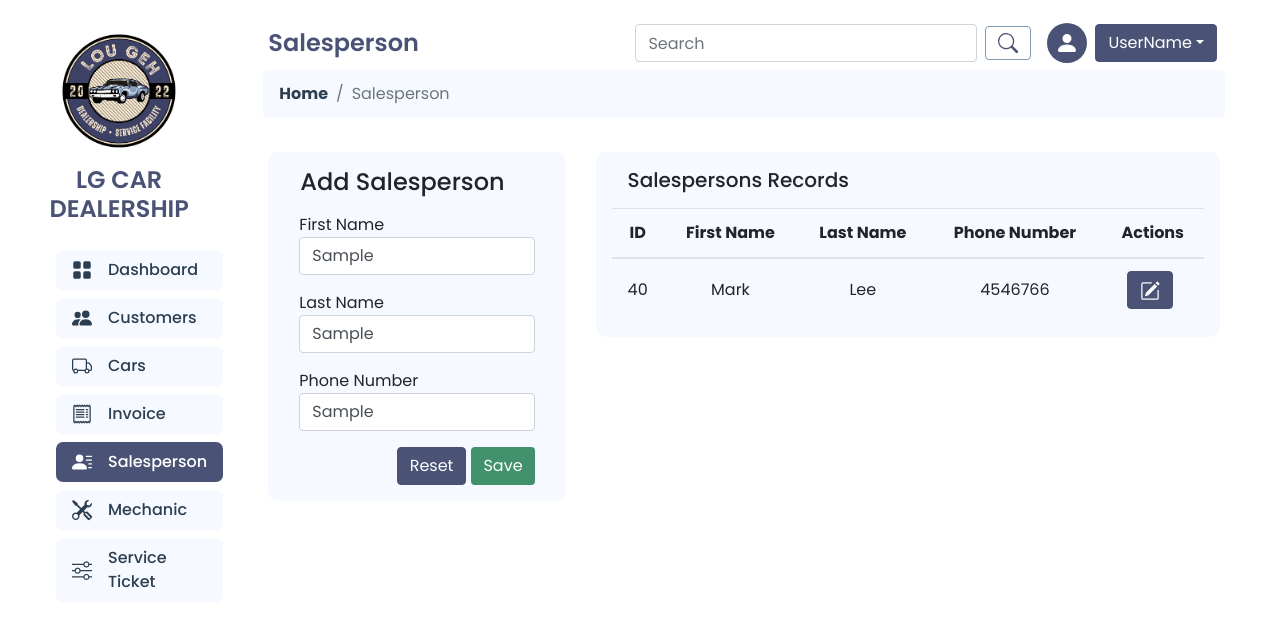
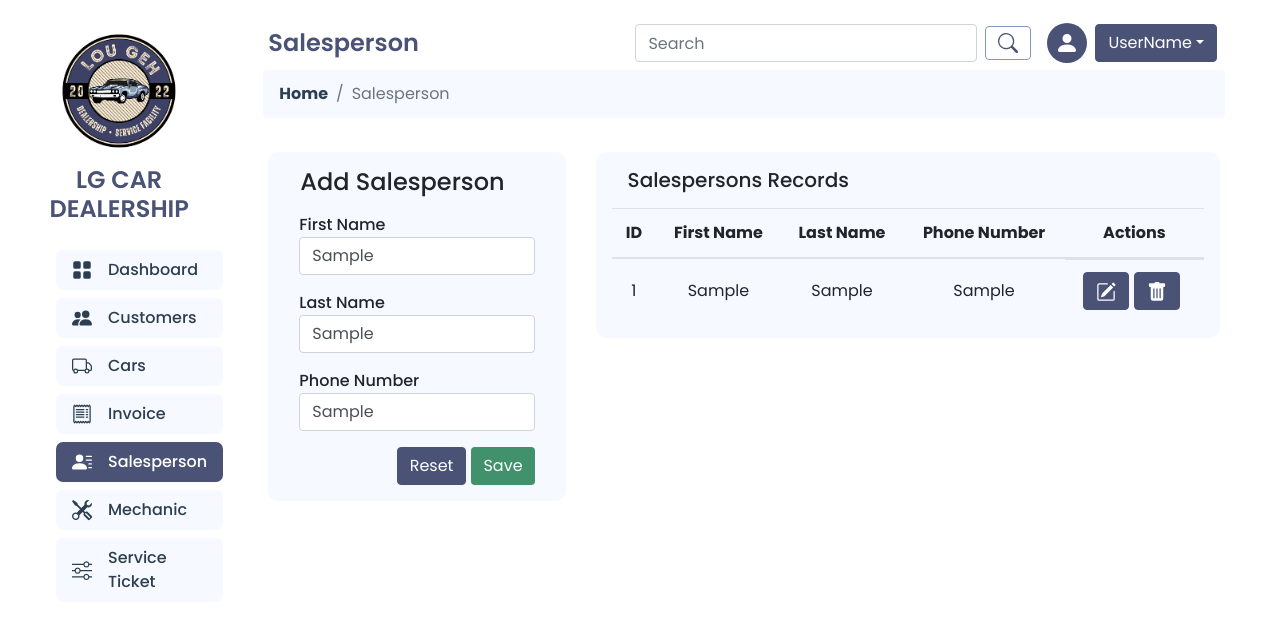
Before and after one commit to nbspi/car-dealership, a Vue app: page /salesperson in a window 1280 px wide. Both pictures are taken after typing "Sample", "Sample", "Sample" into the empty fields and a click on the button "Save". Shown: the top 626 px of the page. Built offline with nearby package versions, Linux system fonts and the light colour scheme.

Commit message:
mechanic and salespersons table fetch data

```diff
--- a/package.json
+++ b/package.json
@@ -1,4 +1,4 @@
- {
+{
   "name": "lou-geh-car",
   "version": "0.1.0",
   "private": true,
@@ -22,6 +22,7 @@
     "vue-axios": "^3.4.1",
     "vue-material": "^1.0.0-beta-15",
     "vue-router": "^3.5.1",
+    "vuelidate": "^0.7.7",
     "vuex": "^3.6.2"
   },
   "devDependencies": {
--- a/src/assets/main.css
+++ b/src/assets/main.css
@@ -135,3 +135,15 @@ td {
 .badge-secondary {
     background-color: #4A5376 !important;
 }
+
+#search-container {
+   border: none !important;
+}
+
+.home:hover {
+    color: #33323D !important;
+}
+
+label {
+    font-weight: 500 !important;
+}
--- a/src/pages/AddCar.vue
+++ b/src/pages/AddCar.vue
@@ -16,14 +16,14 @@
                                         <b-col cols="6" class="mt-3">
                                             <b-form>
                                                 <FormInput label="Serial Number" />
-                                                <SelectComponent label="Model" />
+                                                <FormInput label="Model" />
                                                 <FormInput label="Year" />
                                                 <RadioComponent class="mt-4" />
                                             </b-form>
                                         </b-col>
                                         <b-col cols="6" class="mt-3">
                                             <b-form>
-                                                <FormInput label="Brand" />
+                                                <SelectComponent label="Brand" />
                                                 <FormInput label="Color" />
                                                 <FormInput label="Price" />
                                             </b-form>
--- a/src/pages/InvoicePage.vue
+++ b/src/pages/InvoicePage.vue
@@ -15,7 +15,7 @@
                                     <b-col class="mt-3">
                                         <b-form>
                                             <!-- <FormInput label="Invoice Number" /> -->
-                                            <DatePicker label="Invoice Date" :disabled="True" />
+                                            <DatePicker label="Invoice Date" />
                                             <FormInput label="Salesperson ID" />
                                             <FormInput label="Customer ID" />
                                             <FormInput label="Car ID" />
--- a/src/pages/MechanicPage.vue
+++ b/src/pages/MechanicPage.vue
@@ -13,61 +13,43 @@
                 <b-container class="container-card rounded p-3">
                   <h4 class="px-3">Add Mechanic</h4>
                   <b-col class="mt-3">
-                    <b-form @submit="onSubmit">
-                      <!-- <FormInput label="First Name" ref="first_name" />
-                                            <FormInput label="Last Name" />
-                                            <FormInput label="Phone Number" />
-                                            <b-container class="button-container d-flex justify-content-end">
-                                                <b-button class="mr-2" type="reset">Reset</b-button>
-                                                <b-button variant="success" type="submit">Save</b-button>
-                                            </b-container> -->
+                    <b-form @submit="onSubmit" v-if="show">
                       <div class="form-group mb-3">
                         <b-form-group label="First Name" class="ml-2">
                         </b-form-group>
-                        <b-form-input id="firstname" placeholder="Enter First Name" v-model="firstname" required="true">
+                        <b-form-input id="firstname" placeholder="Enter First Name" v-model="mechanic.firstname" required>
                         </b-form-input>
                       </div>
                       <div class="form-group mb-3">
                         <b-form-group label="Last Name" class="ml-2">
                         </b-form-group>
-                        <b-form-input id="lastname" placeholder="Enter Last Name" v-model="lastname" required>
+                        <b-form-input id="lastname" placeholder="Enter Last Name" v-model="mechanic.lastname" required>
                         </b-form-input>
                       </div>
                       <div class="form-group mb-3">
                         <b-form-group label="Phone Number" class="ml-2">
                         </b-form-group>
-                        <b-form-input id="contact" placeholder="Enter Phone Number" v-model="contact" required>
+                        <b-form-input id="contact" placeholder="Enter Phone Number" v-model="mechanic.contact" required>
                         </b-form-input>
                       </div>
                       <b-container class="button-container d-flex justify-content-end">
                         <b-button class="mr-2" type="reset">Reset</b-button>
-                        <b-button variant="success" type="submit" class="btn btn-success send"
-                          @click.prevent="addMechanic">
-                          Save</b-button>
+                        <b-button variant="success" type="submit" class="btn btn-success send" @click="saveMechanic">
+                          Submit</b-button>
                       </b-container>
                     </b-form>
+
+
                   </b-col>
                 </b-container>
-
               </b-col>
             </b-col>
             <b-col md="12" lg="12" xl="8" class="py-2">
               <b-col class="table-container">
                 <b-container class="container-card rounded p-3">
                   <h5 class="px-3 mb-3">Mechanic Records</h5>
-                  <!-- <b-table hover :items="fetchMechanic" :fields="fields">
-                                        <template v-slot:cell(actions)>
-                                            <span>
-                                                <b-row class="d-flex justify-content-center">
-                                                    <EditModal title="Edit Mechanic" />
-                                                    <DeleteModalComponent />
-                                                </b-row>
-                                            </span>
-                                        </template>
-                                    </b-table> -->
-                  <!-- <PaginationComponent /> -->
                   <div class="">
-                    <table class="table table-hover" style="width: 100%">
+                    <table id="mechanic-table" class="table table-hover" :items="mechanicState" style="width: 100%">
                       <thead>
                         <tr>
                           <th>ID</th>
@@ -78,8 +60,8 @@
                         </tr>
                       </thead>
                       <tbody>
-                        <tr v-for="(mechanic, index) in mechanicState" :key="index">
-                          <td>{{index++}}</td>
+                        <tr v-for="mechanic in mechanicList" :key="mechanic.mechanic_id">
+                          <td>{{mechanic.mechanic_id}}</td>
                           <td>{{ mechanic.firstname }}</td>
                           <td>{{ mechanic.lastname }}</td>
                           <td>{{ mechanic.contact }}</td>
@@ -89,43 +71,14 @@
                                 <b-icon class="delete-btn" icon="pencil-square">
                                 </b-icon>
                               </b-button>
-
-                              <b-modal id="modal-form" title="Edit Mechanic">
-                                <div>
-                                  <div class="form-group mb-3">
-                                    <b-form-group label="First Name" class="ml-2">
-                                    </b-form-group>
-                                    <b-form-input id="firstname" placeholder="Enter First Name" v-model="firstname"
-                                      autocomplete="off" required>
-                                      {{ mechanic.firstname }}
-                                    </b-form-input>
-                                  </div>
-                                  <div class="form-group mb-3">
-                                    <b-form-group label="Last Name" class="ml-2">
-                                    </b-form-group>
-                                    <b-form-input id="lastname" placeholder="Enter Last Name" v-model="lastname"
-                                      required>
-                                      {{ mechanic.lastname }}
-                                    </b-form-input>
-                                  </div>
-                                  <div class="form-group mb-3">
-                                    <b-form-group label="Phone Number" class="ml-2">
-                                    </b-form-group>
-                                    <b-form-input id="contact" placeholder="Enter Phone Number" v-model="contact"
-                                      required>
-                                      {{ mechanic.contact }}
-                                    </b-form-input>
-                                  </div>
-                                </div>
-                              </b-modal>
                             </div>
-                            <b-button v-b-modal.modal-center>
-                              <b-icon @click="showModal(index)" class="delete-btn" icon="trash-fill"></b-icon>
+                            <b-button @click="deleteMechanic(mechanic.mechanic_id)">
+                              <b-icon class="delete-btn" icon="trash-fill"></b-icon>
                             </b-button>
-
-                            <DeleteModalComponent />
                           </td>
                         </tr>
+
+
                       </tbody>
                     </table>
                   </div>
@@ -143,8 +96,10 @@
 <script>
 import SideBar from "../layouts/SideBar.vue"
 import HeaderComponent from "../layouts/HeaderComponent.vue"
-import { mapState } from 'vuex'
-import DeleteModalComponent from "@/components/DeleteModalComponent.vue"
+import { mapState, mapGetters } from 'vuex'
+import { required } from "vuelidate/lib/validators";
+
+// import DeleteModalComponent from "@/components/DeleteModalComponent.vue"
 // import EditModal from "@/components/EditModal.vue"
 // import PaginationComponent from "@/components/PaginationComponent.vue"
 // import DeleteModalComponent from "@/components/DeleteModalComponent.vue"
@@ -157,40 +112,40 @@ export default {
   components: {
     SideBar,
     HeaderComponent,
-    DeleteModalComponent,
+    // DeleteModalComponent,
     // EditModal
   },
+  validations() {
+    return {
+      mechanic: {
+        firstname: { required },
+        lastname: { required },
+        contact: { required }
+      }
+    }
+  },
   computed: {
-    ...mapState(['mechanicState'])
+    // rows() {
+    //   return this.mechanicState.length;
+    // },
+    ...mapState(['mechanicState']),
+    ...mapGetters({
+      mechanicList: "fetchMechanic"
+    }),
+
   },
   data() {
     return {
-      index: 0,
-      firstname: "",
-      lastname: "",
-      contact: "",
-      fields: [
-        { key: "firstname", label: "First Name" },
-      ],
-      // value: '',
-      // modalShow: false,
+      // perPage: 5,
       // currentPage: 1,
-      // fields: ['ID', 'first_name', 'last_name', 'phone_number', 'actions'],
-      // items: [
-      //     { ID: 40, first_name: 'Mark', last_name: 'Lee', phone_number: '4546766' }
-      // ]
-      // fields: [
-      //     { key: "ID", label: "ID" },
-      //     { key: "first_name", label: "First Name" },
-      //     { key: "last_name", label: "Last Name" },
-      //     { key: "phone_number", label: "Phone Number" },
-      //     { key: "actions", label: "Actions" },
-      // ],
-      // items: {
-      //     first_name: null,
-      //     last_name: null,
-      //     phone_number: null,
-      // }
+      // currentPagePending: 1,
+      // item: [],
+      show: true,
+      mechanic: {
+        firstname: "",
+        lastname: "",
+        contact: "",
+      }
     }
   },
   methods: {
@@ -199,19 +154,33 @@ export default {
       this.index = id
     },
     addMechanic() {
-      this.$store.dispatch("addMechanic", {
-        data: {
-          firstname: this.firstname,
-          lastname: this.lastname,
-          contact: this.contact
-        }
-      });
+      this.$store.dispatch("addMechanic", this.mechanic);
     },
+
     onSubmit(event) {
       event.preventDefault();
-      alert(JSON.stringify(this.form))
+      alert(JSON.stringify(this.mechanic))
     },
+
+    deleteMechanic(index) {
+      if (confirm('are you sure?')) {
+        console.log(index);
+      }
+    },
+
+    saveMechanic() {
+      this.$store.dispatch("addMechanic", this.mechanic);
+      alert("Added Mechanic Successfully!")
+      location.reload();
+    },
+    // deleteEvent(index) {
+    //   this.mechanics.splice(index, 1);
+    // },
   },
+
+  async mounted() {
+    await this.$store.dispatch("fetchMechanic")
+  }
   // validations: {
   //   form: {
   //     firstname: { required },
--- a/src/pages/SalespersonPage.vue
+++ b/src/pages/SalespersonPage.vue
@@ -13,7 +13,7 @@
                                 <b-container class="container-card rounded p-3">
                                     <h4 class="px-3">Add Salesperson</h4>
                                     <b-col class="mt-3">
-                                        <b-form @submit="onSubmit" @reset="onReset" v-if="show">
+                                        <b-form @submit="onSubmit">
                                             <!-- <FormInput label="First Name" />
                                             <FormInput label="Last Name" />
                                             <FormInput label="Phone Number" />
@@ -23,26 +23,27 @@
                                             </b-container> -->
                                             <div class="mb-3">
                                                 <b-form-group label="First Name" label-for="firstname">
-                                                    <b-form-input id="firstname" v-model="form.firstname"
+                                                    <b-form-input id="firstname" v-model="firstname"
                                                         placeholder="Enter First Name" required></b-form-input>
                                                 </b-form-group>
                                             </div>
                                             <div class="mb-3">
                                                 <b-form-group label="Last Name" label-for="input-1">
-                                                    <b-form-input id="lastname" v-model="form.lastname"
+                                                    <b-form-input id="lastname" v-model="lastname"
                                                         placeholder="Enter Last Name" required></b-form-input>
                                                 </b-form-group>
                                             </div>
                                             <div class="mb-3">
                                                 <b-form-group label="Phone Number" label-for="contact">
-                                                    <b-form-input id="contact" v-model="form.contact"
+                                                    <b-form-input id="contact" v-model="contact"
                                                         placeholder="Enter Phone Number" required></b-form-input>
                                                 </b-form-group>
                                             </div>
 
                                             <b-container class="button-container d-flex justify-content-end">
                                                 <b-button class="mr-2" type="reset">Reset</b-button>
-                                                <b-button variant="success" type="submit">Save</b-button>
+                                                <b-button variant="success" type="submit"
+                                                    @click.prevent="addSalesperson">Save</b-button>
                                             </b-container>
                                         </b-form>
                                     </b-col>
@@ -54,7 +55,7 @@
                             <b-col class="table-container">
                                 <b-container class="container-card rounded p-3">
                                     <h5 class="px-3 mb-3">Salespersons Records</h5>
-                                    <b-table hover :items="items" :fields="fields">
+                                    <!-- <b-table hover :items="items" :fields="fields">
                                         <template v-slot:cell(actions)>
                                             <span>
                                                 <b-row class="d-flex justify-content-center">
@@ -63,8 +64,44 @@
                                                 </b-row>
                                             </span>
                                         </template>
-                                    </b-table>
+                                    </b-table> -->
                                     <!-- <PaginationComponent /> -->
+                                    <div class="">
+                                        <table id="mechanic-table" class="table table-hover" :items="salespersonState"
+                                            style="width: 100%">
+                                            <thead>
+                                                <tr>
+                                                    <th>ID</th>
+                                                    <th>First Name</th>
+                                                    <th>Last Name</th>
+                                                    <th>Phone Number</th>
+                                                    <th>Actions</th>
+                                                </tr>
+                                            </thead>
+                                            <tbody>
+                                                <tr v-for="(salesperson, index) in salespersonState" :key="index">
+                                                    <td>{{++index}}</td>
+                                                    <td>{{ salesperson.firstname }}</td>
+                                                    <td>{{ salesperson.lastname }}</td>
+                                                    <td>{{ salesperson.contact }}</td>
+                                                    <td class="d-flex justify-content-center">
+                                                        <div>
+                                                            <b-button v-b-modal.modal-form>
+                                                                <b-icon class="delete-btn" icon="pencil-square">
+                                                                </b-icon>
+                                                            </b-button>
+                                                        </div>
+                                                        <b-button @click="deleteSalesperson(index)">
+                                                            <b-icon class="delete-btn" icon="trash-fill"></b-icon>
+                                                        </b-button>
+                                                    </td>
+                                                </tr>
+
+
+                                            </tbody>
+                                        </table>
+                                    </div>
+
                                 </b-container>
                             </b-col>
                         </b-col>
@@ -78,10 +115,11 @@
 <script>
 import SideBar from "../layouts/SideBar.vue";
 import HeaderComponent from "../layouts/HeaderComponent.vue";
+import { mapState } from 'vuex'
 // import FormInput from "../components/FormInput.vue"
-import ModalComponent from "@/components/DeleteModalComponent.vue";
-// import PaginationComponent from "@/components/PaginationComponent.vue"
-import EditModal from "../components/EditModal.vue";
+// import ModalComponent from "@/components/DeleteModalComponent.vue";
+// // import PaginationComponent from "@/components/PaginationComponent.vue"
+// import EditModal from "../components/EditModal.vue";
 
 export default {
     name: "SalespersonPage",
@@ -92,48 +130,69 @@ export default {
         SideBar,
         HeaderComponent,
         // FormInput,
-        ModalComponent,
-        // PaginationComponent,
-        EditModal,
+        // ModalComponent,
+        // // PaginationComponent,
+        // EditModal,
+    },
+    computed: {
+        ...mapState(['salespersonState'])
     },
     data() {
         return {
-            form: {
+            index: 0,
             firstname: "",
             lastname: "",
-                contact: ""
-            },
-            show: true,
+            contact: "",
             value: "",
-            fields: ["ID", "first_name", "last_name", "phone_number", "actions"],
-            items: [
-                {
-                    ID: 40,
-                    first_name: "Mark",
-                    last_name: "Lee",
-                    phone_number: "4546766",
-                },
+            // fields: ["ID", "first_name", "last_name", "phone_number", "actions"],
+            // items: [
+            //     {
+            //         ID: 40,
+            //         first_name: "Mark",
+            //         last_name: "Lee",
+            //         phone_number: "4546766",
+            //     },
             // { ID: 40, first_name: 'Renjun', last_name: 'Huang', phone_number: '4546766' },
             // { ID: 40, first_name: 'Jeno', last_name: 'Lee', phone_number: '4546766' },
             // { ID: 40, first_name: 'Haechan', last_name: 'Lee', phone_number: '4546766' },
             // { ID: 40, first_name: 'Jaemin', last_name: 'Na', phone_number: '4546766' },
             // { ID: 40, first_name: 'Chenle', last_name: 'Zhong', phone_number: '4546766' },
             // { ID: 40, first_name: 'Jisung', last_name: 'Park', phone_number: '4546766' },
-            ],
+            // ],
         };
     },
     methods: {
+        //     onSubmit(event) {
+        //         event.preventDefault();
+        //     },
+        //     onReset(event) {
+        //         event.preventDefault();
+        //         // Reset our form values
+        //         this.form.firstname = "";
+        //         this.form.lastname = "";
+        //         this.form.contact = "";
+        //     },
+        // },
+        addSalesperson() {
+            this.$store.dispatch("addSalesperson", {
+                data: {
+                    firstname: this.firstname,
+                    lastname: this.lastname,
+                    contact: this.contact
+                }
+            });
+        },
         onSubmit(event) {
             event.preventDefault();
+            alert(JSON.stringify(this.form))
         },
-        onReset(event) {
-            event.preventDefault();
-            // Reset our form values
-            this.form.firstname = "";
-            this.form.lastname = "";
-            this.form.contact = "";
-        },
-    },
+        deleteSalesperson(index) {
+            if (confirm('are you sure?')) {
+                console.log(index)
+
+            }
+        }
+    }
 };
 </script>
 
--- /dev/null
+++ b/src/plugins/Vuelidate.js
@@ -0,0 +1,3 @@
+import Vue from "vue";
+import Vuelidate from "vuelidate";
+Vue.use(Vuelidate);
```
Also changed, not shown: src/layouts/HeaderComponent.vue (+5 -3 lines), src/main.js (+4 -3 lines), src/pages/ServiceTicketPage.vue (+1 -9 lines), src/store/index.js (+46 -6 lines), src/store/modules/mechanic/index.js (+25 -5 lines), 1 other file (tests, documents, lock files or other folders). Lines whose indentation alone changed are shown as unchanged.
